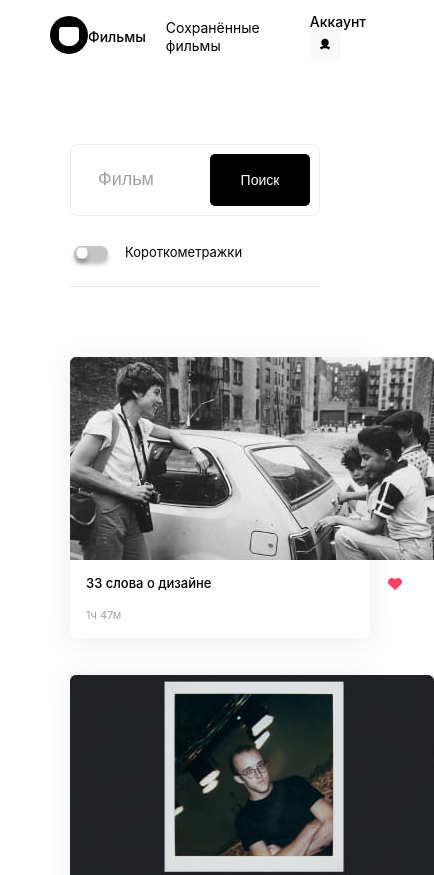
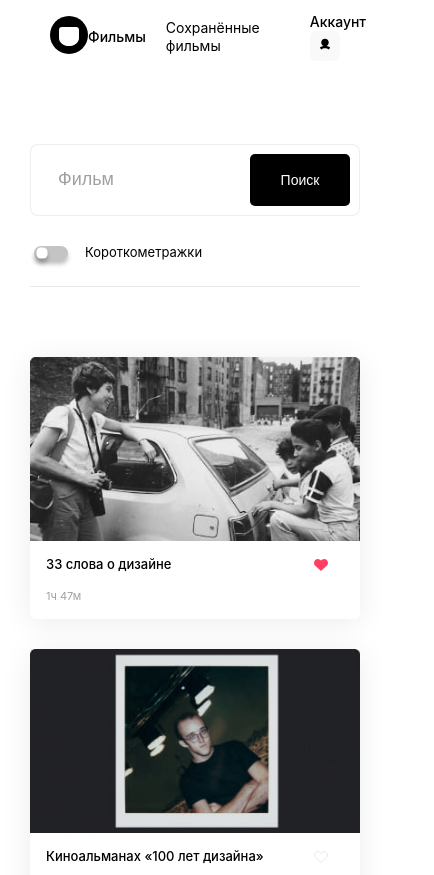
Before and after one commit to Alenfulia/movies-explorer-frontend, a React (Create React App) app: page /movies in a window 390 px wide. Shown: the top 875 px of the page, 434 px wide, since content can reach past the window. Built offline with nearby package versions, Linux system fonts and the light colour scheme.

Commit message:
Добавление адаптива к Search и moviesCardList

```diff
--- a/src/components/MoviesCard/MoviesCard.css
+++ b/src/components/MoviesCard/MoviesCard.css
@@ -7,6 +7,10 @@
   border-radius: 6px;
   box-shadow: 0 4px 30px rgba(0, 0, 0, 0.08);
   display: grid;
+}
+
+.movie-card__img {
+  width: 100%;
 }
 
 .movie-card__info {
@@ -52,3 +56,28 @@
   border: none;
   padding: 0;
 }
+
+@media (max-width: 320px) {
+
+  .movie-card__title {
+    font-size: 12px;
+    line-height: 14.52px;
+  }
+
+  .movie-card__info {
+    padding: 14px;
+    display: grid;
+    gap: 14px 6px;
+  }
+
+  .movie-card__title {
+    font-size: 12px;
+    line-height: 14.52px;
+  }
+
+  .movie-card__length {
+    font-size: 10px;
+    line-height: 12.1px;
+  }
+
+}
--- a/src/components/MoviesCardList/MoviesCardList.css
+++ b/src/components/MoviesCardList/MoviesCardList.css
@@ -30,3 +30,57 @@
   cursor: pointer;
   border: none;
 }
+
+@media (max-width: 1279px) {
+
+  .movies-list__list {
+    grid-template-columns: repeat(auto-fit, minmax(300px, 339px));
+
+  }
+}
+
+@media (max-width: 1205px) {
+
+  .movies-list__list {
+    justify-content: center;
+  }
+}
+
+@media (max-width: 850px) {
+
+  .movies-list {
+    padding: 70px 30px 80px;
+  }
+
+  .movies-list__list {
+    grid-template-columns: repeat(auto-fit, minmax(300px, 339px));
+  }
+
+}
+
+@media (max-width: 768px) {
+
+  .movies-list__list {
+    row-gap: 30px;
+    column-gap: 30px;
+  }
+}
+
+@media (max-width: 320px) {
+
+  .movies-list {
+    padding: 40px 10px 80px;
+  }
+
+  .movies-list__list {
+    grid-template-columns: repeat(auto-fit, 300px);
+    row-gap: 14px;
+    column-gap: 24px;
+    padding: 0 0 61px;
+  }
+
+  .movies-list__more {
+    width: 200px;
+    height: 16px;
+  }
+}
--- a/src/components/SearchForm/SearchForm.css
+++ b/src/components/SearchForm/SearchForm.css
@@ -58,3 +58,46 @@
   position: relative;
   padding-bottom: 43px;
 }
+
+@media (max-width: 768px) {
+
+  .search {
+    max-width: 708px;
+    gap: 27px;
+    margin: 0 30px;
+  }
+
+}
+
+@media (max-width: 320px) {
+
+  .search {
+    max-width: 292px;
+    gap: 31px;
+    margin: 0 14px;
+  }
+
+  .search__form {
+    height: 56px;
+  }
+
+  .search__input:focus {
+    font-size: 16px;
+    line-height: 16px;
+    padding: 20px 0 20px 12px;
+  }
+
+  .search__input::placeholder {
+    font-size: 16px;
+    line-height: 16px;
+    padding: 20px 0 20px 12px;
+  }
+
+  .search__button {
+    top: 6px;
+    right: 5px;
+    width: 80px;
+    height: 44px;
+  }
+
+}
```
